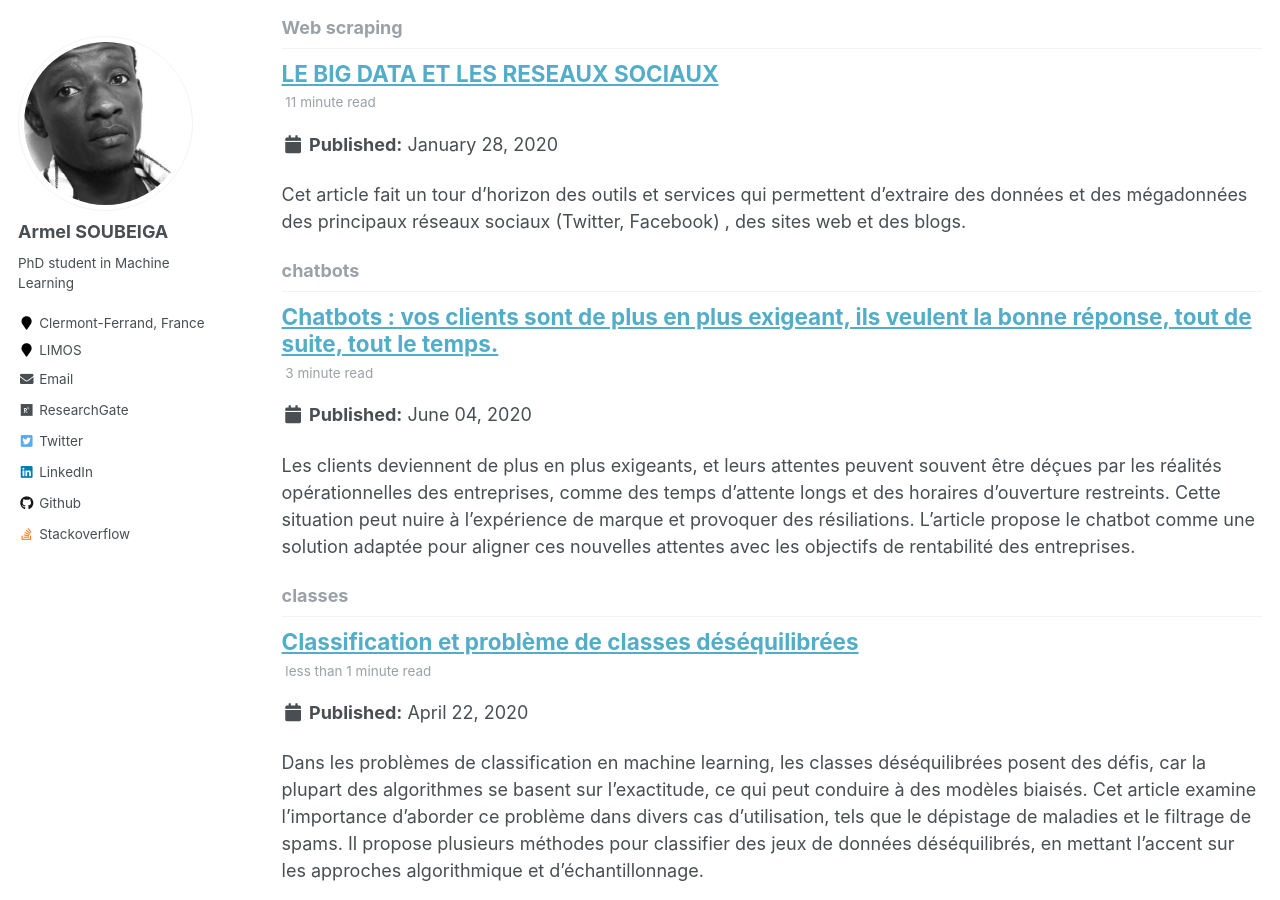
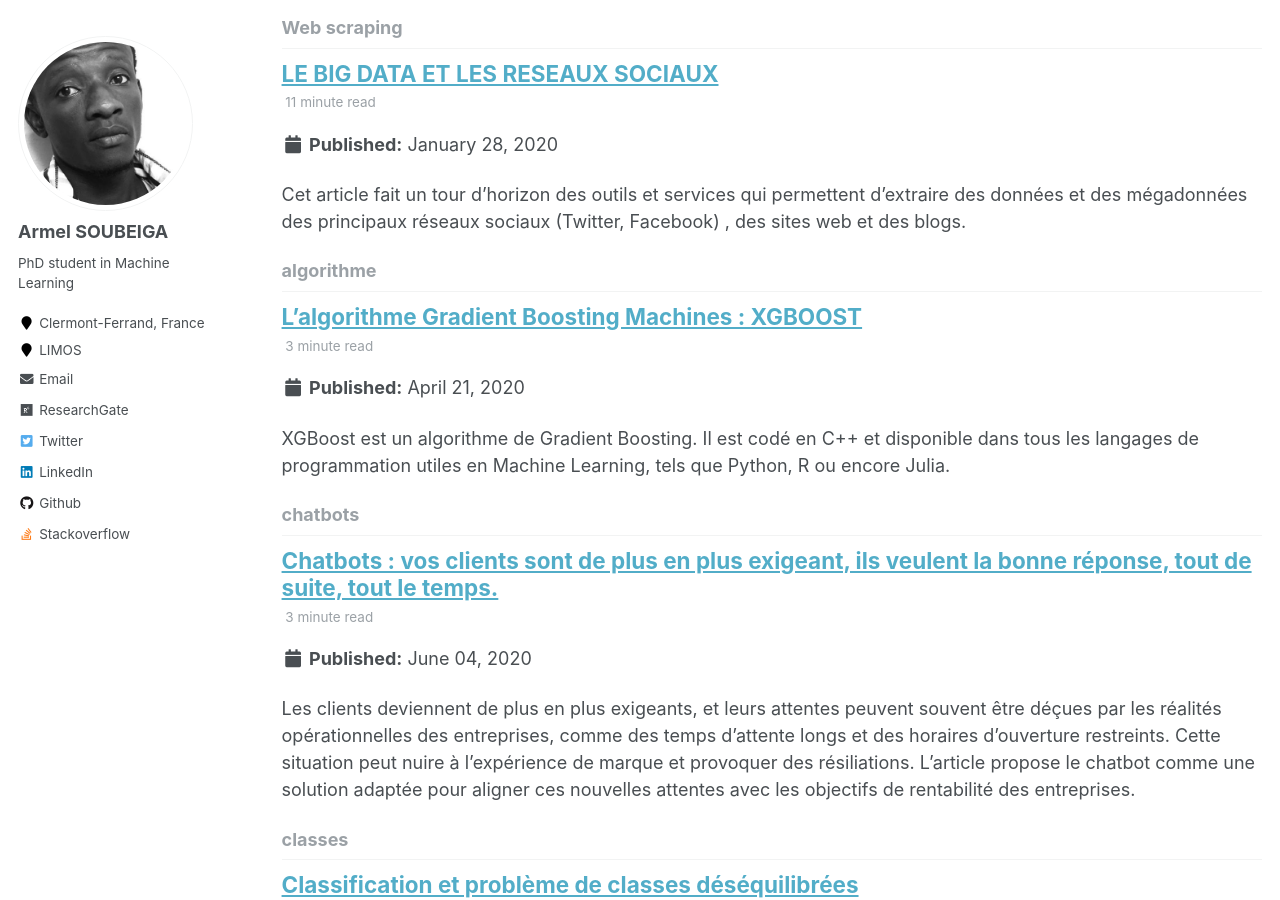
Before and after one commit to armelsoubeiga/armelsoubeiga.github.io, a Jekyll site: the page built from _pages/tag-archive.html, in a window 1280 px wide and 900 px high, scrolled down 2463 px. Built offline with Jekyll 4.4.1, drawn with Linux system fonts in a browser that asks for light colours; some of the changed text lies outside the part shown.

Commit message:
Update 2020-04-21-l-algorithme-gradient-boosting-machines---xgboost.md

```diff
--- a/_posts/2020-04-21-l-algorithme-gradient-boosting-machines---xgboost.md
+++ b/_posts/2020-04-21-l-algorithme-gradient-boosting-machines---xgboost.md
@@ -1,5 +1,5 @@
 ---
-title: 'L'algorithme Gradient Boosting Machines : XGBOOST'
+title: "L'algorithme Gradient Boosting Machines : XGBOOST"
 date: 2020-04-21
 permalink: /posts/2020/04/l-algorithme-gradient-boosting-machines---xgboost
 tags:
@@ -7,7 +7,7 @@ tags:
   - gradient
 author_profile: false
 toc: true
-excerpt: "XGBoost est un algorithme de Gradient Boosting. Il est codé en C plus plus et disponible dans tous les langages de programmations utiles en Machine Learning, tels que Python, R ou encore Julia."
+excerpt: "XGBoost est un algorithme de Gradient Boosting. Il est codé en C++ et disponible dans tous les langages de programmation utiles en Machine Learning, tels que Python, R ou encore Julia."
 ---
 
 {% include toc %}
```
